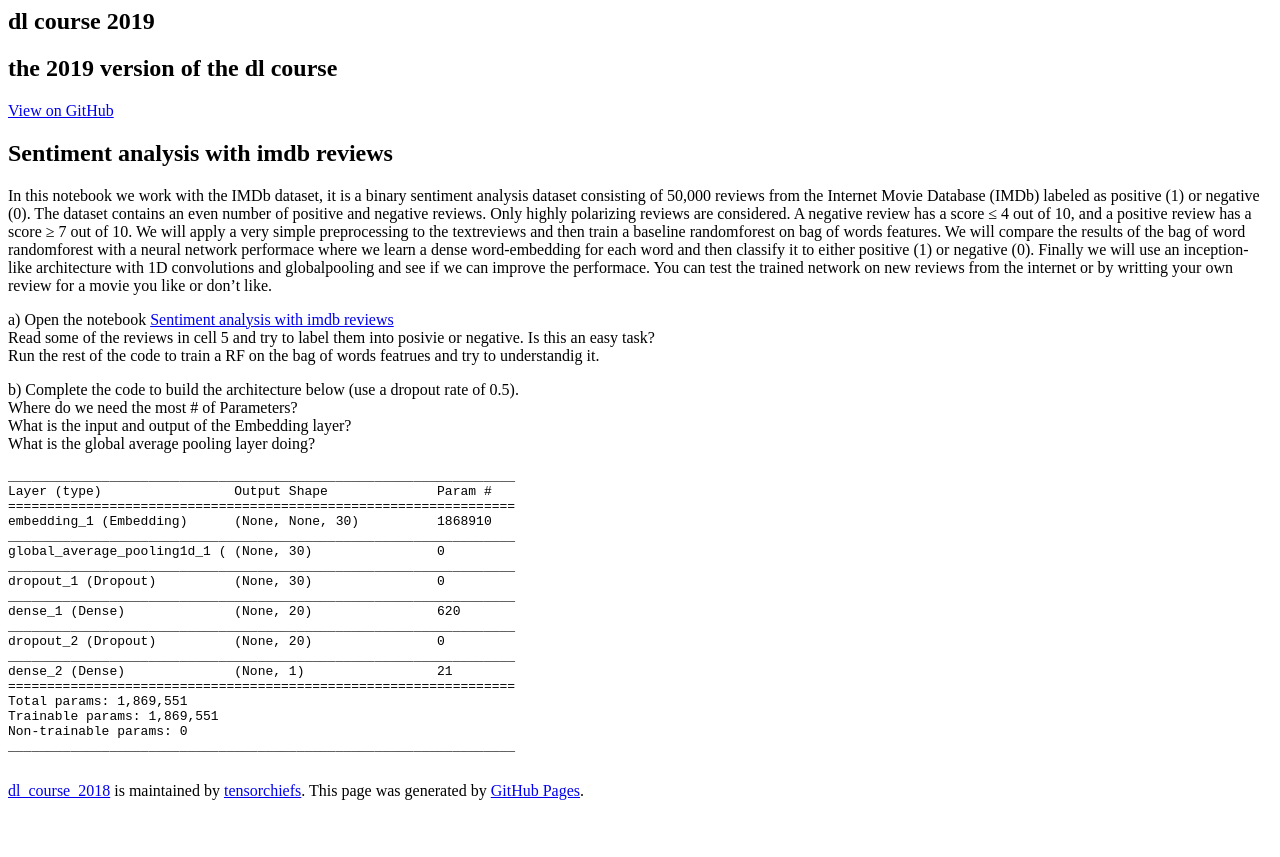
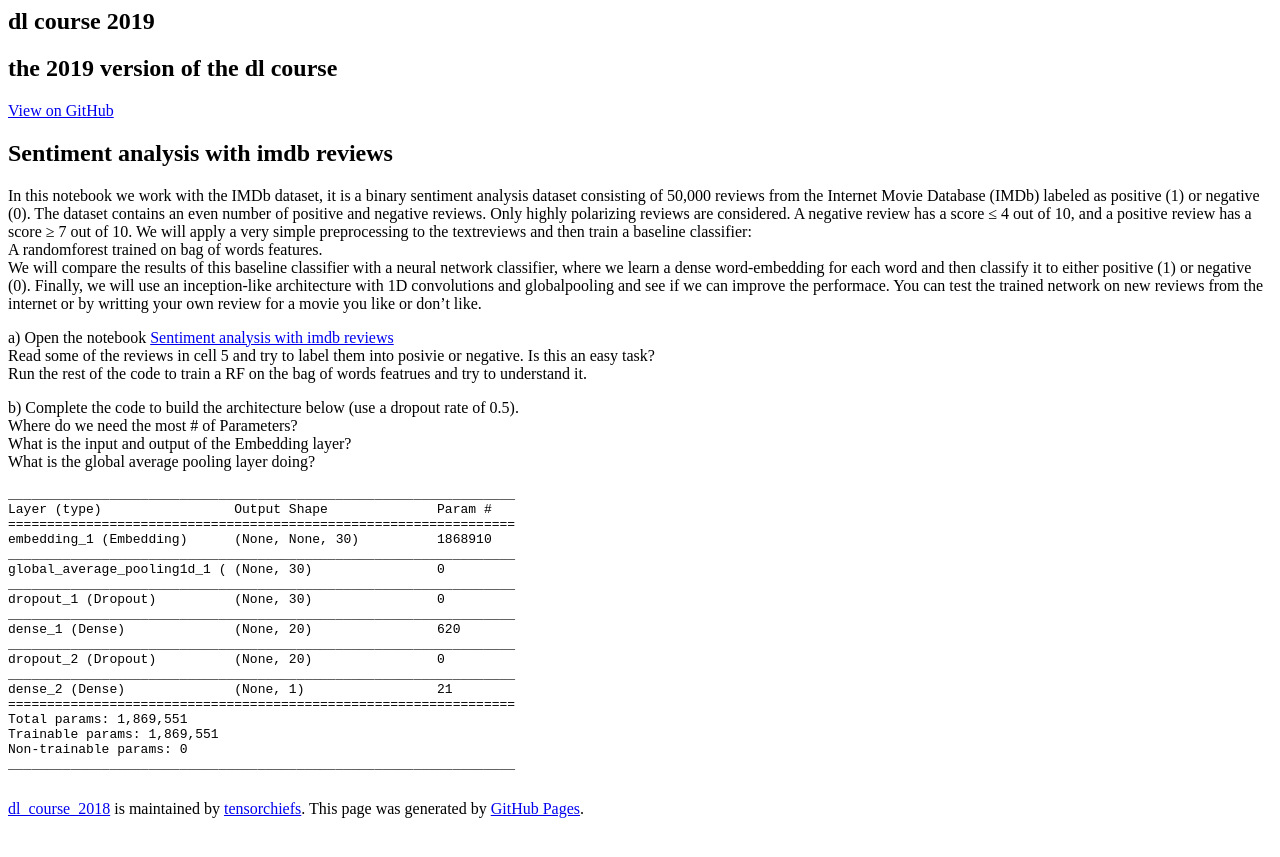
Before and after one commit to tensorchiefs/dl_course_2018, a Jekyll site: the page built from docs/exercises/Sentiment_analysis_with_imdb_reviews.md, in a window 1280 px wide. Shown: the top 857 px of the page. Built offline with Jekyll 4.4.1, drawn with Linux system fonts in a browser that asks for light colours; a script that is not in the unit is left out; the repository's description, which GitHub fills in, is left out.

Commit message:
Update Sentiment_analysis_with_imdb_reviews.md

```diff
--- a/docs/exercises/Sentiment_analysis_with_imdb_reviews.md
+++ b/docs/exercises/Sentiment_analysis_with_imdb_reviews.md
@@ -9,15 +9,16 @@ In this notebook we work with the IMDb dataset, it is a binary sentiment analysi
 50,000 reviews from the Internet Movie Database (IMDb) labeled as positive (1) or negative (0).
 The dataset contains an even number of positive and negative reviews. Only highly polarizing reviews are considered.
 A negative review has a score ≤ 4 out of 10, and a positive review has a score ≥ 7 out of 10.
-We will apply a very simple preprocessing to the textreviews and then train a baseline randomforest on bag of words features.
-We will compare the results of the bag of word randomforest with a neural network performace where we learn a dense
+We will apply a very simple preprocessing to the textreviews and then train a baseline classifier:
+A randomforest trained on bag of words features.
+We will compare the results of this baseline classifier with a neural network classifier, where we learn a dense
 word-embedding for each word and then classify it to either positive (1) or negative (0).
-Finally we will use an inception-like architecture with 1D convolutions and globalpooling and see if we can improve the performace.
+Finally, we will use an inception-like architecture with 1D convolutions and globalpooling and see if we can improve the performace.
 You can test the trained network on new reviews from the internet or by writting your own review for a movie you like or don't like.
 
 a) Open the notebook [Sentiment analysis with imdb reviews](https://github.com/tensorchiefs/dl_course_2018/blob/master/notebooks/13_sentiment_analysis_with_imdb_reviews.ipynb)
 Read some of the reviews in cell 5 and try to label them into posivie or negative. Is this an easy task?
-Run the rest of the code to train a RF on the bag of words featrues and try to understandig it.
+Run the rest of the code to train a RF on the bag of words featrues and try to understand it.
 
 
 b) Complete the code to build the architecture below (use a dropout rate of 0.5).
```
